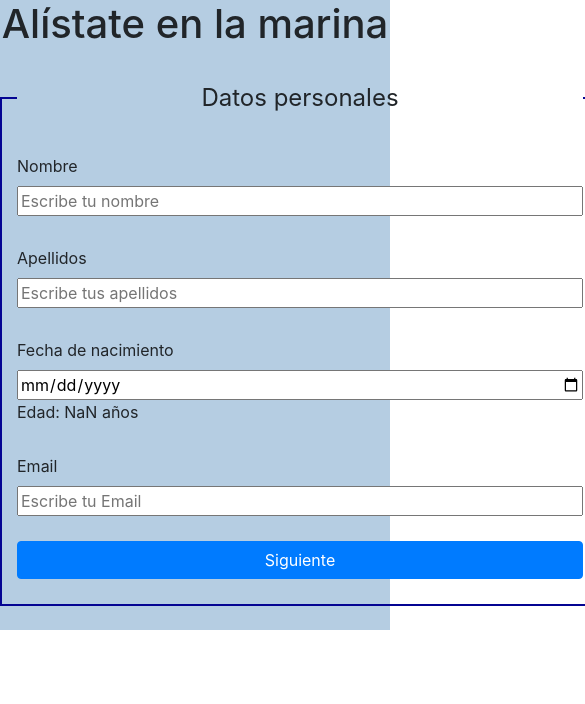
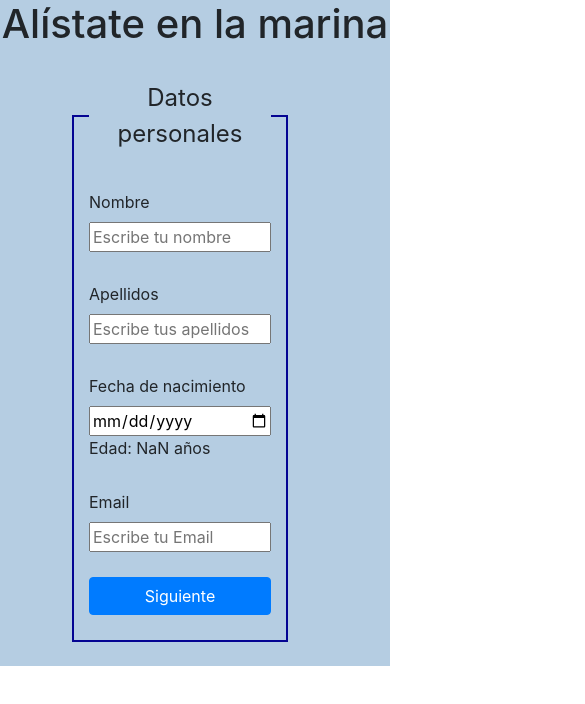
Before and after one commit to r-navarrouribe/c2-react-formulario, a React (Create React App) app: page / in a window 390 px wide. Shown: the top 704 px of the page, 585 px wide, since content can reach past the window. Built offline with nearby package versions, Linux system fonts and the light colour scheme.

Commit message:
Estilos responsive

```diff
--- a/src/components/Paso1.js
+++ b/src/components/Paso1.js
@@ -8,7 +8,7 @@ export const Paso1 = (props) => {
     setEdad(new Date() - new Date(usuario.fecha));
   }, [usuario.fecha]);
   return (
-    <form onSubmit={sumarContador}>
+    <form className="formulario" onSubmit={sumarContador}>
       <fieldset className="campo-form d-flex justify-content-center alight-items-center flex-column">
         <legend className="titulo-campo">Datos personales</legend>
         <div className="input-campo">
--- a/src/index.css
+++ b/src/index.css
@@ -26,10 +26,17 @@ code {
   margin-right: 10px;
 }
 
+.formulario {
+  width: 100%;
+  display: flex;
+  justify-content: center;
+  align-items: center;
+}
+
 .campo-form {
   border: 2px solid rgb(4, 4, 146);
   padding: 15px;
-  width: 600px;
+  width: 60%;
 }
 
 .titulo-campo {
@@ -43,3 +50,7 @@ code {
 .off {
   color: transparent;
 }
+
+.pasos {
+  width: 100%;
+}
```
